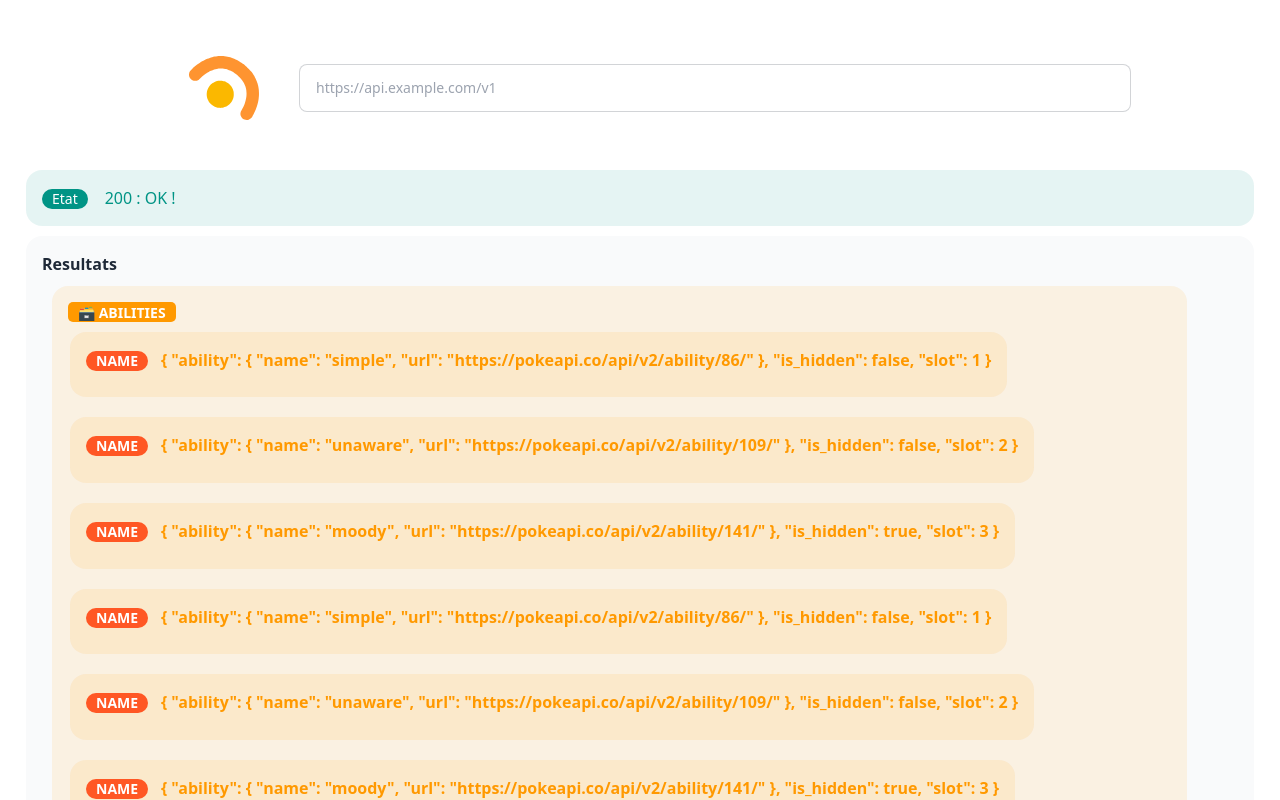
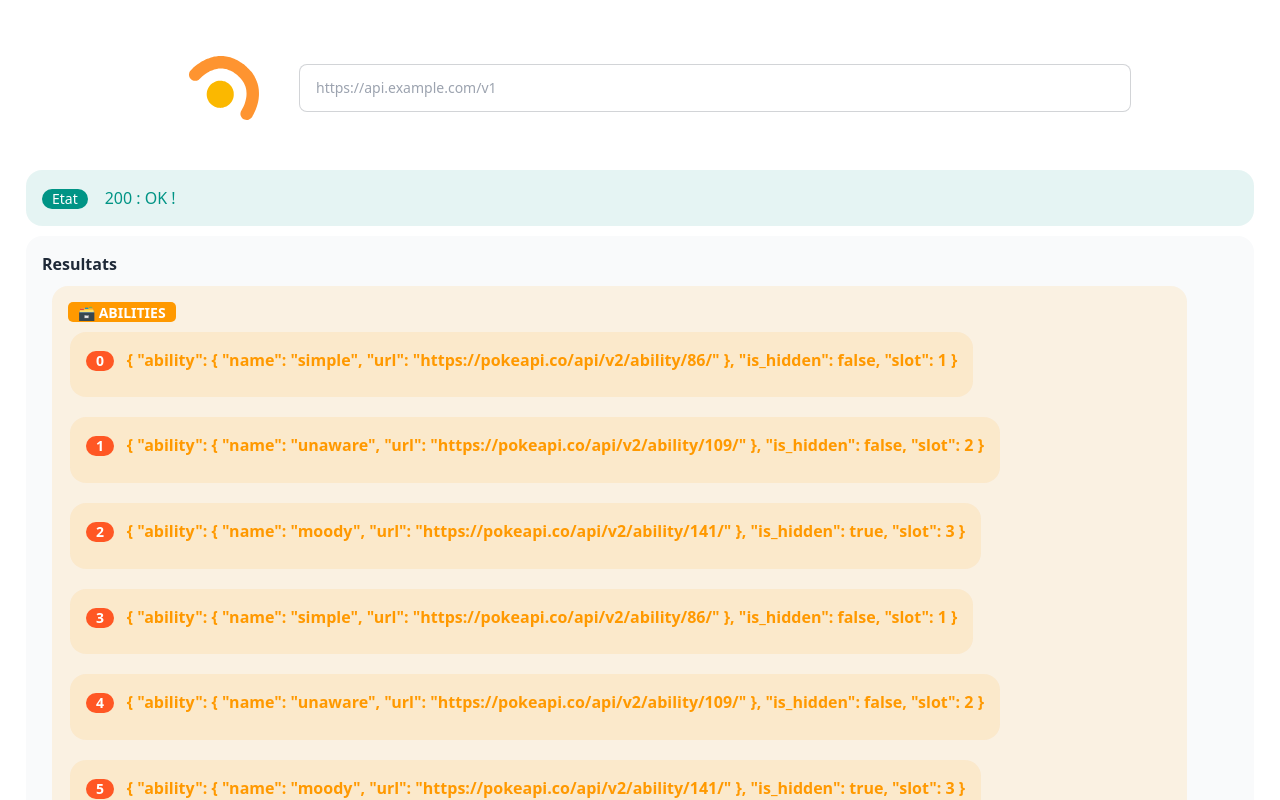
Before and after one commit to Vision-Data/app, a Vue app: page / in a window 1280 px wide. Both pictures are taken after a click on the button "One Value". Shown: the top 800 px of the page. Built offline with nearby package versions, Linux system fonts and the light colour scheme.

Commit message:
feat: add isObject

```diff
--- a/src/components/Array.vue
+++ b/src/components/Array.vue
@@ -22,7 +22,7 @@
           >
             <div class="flex-1">
               <Value
-                name="Name"
+                :name="index"
                 :data="elt === '' ? '(vide)' : elt"
                 color="error"
               />
--- a/src/components/Value.vue
+++ b/src/components/Value.vue
@@ -7,7 +7,7 @@
   >
     <div class="alert value" :class="`alert-${color}`" v-if="isStandalone">
       <div class="flex-1">
-        <b class="badge border-transparent" :class="`bg-${color}`">{{
+        <b class="badge border-transparent" :class="`bg-${color}`" v-if="!isObject()">{{
           name
         }}</b>
         <span class="data-result">{{ data }}</span>
@@ -22,7 +22,7 @@
       </div>
     </div>
     <div class="value standalone" v-else>
-      <b class="badge border-transparent" :class="`bg-${color}`">{{ name }}</b>
+      <b class="badge border-transparent" :class="`bg-${color}`" v-if="!isObject()">{{ name }}</b>
       <span class="data-result">{{ data }}</span>
       <button
         class="btn btn-xs selection-data"
@@ -51,6 +51,10 @@ export default {
         value:this.data
       })
     },
+    isObject() {
+      console.log(typeof this.data)
+      return typeof this.data === "object" ? false : true
+    }
   },
 };
 </script>
```
